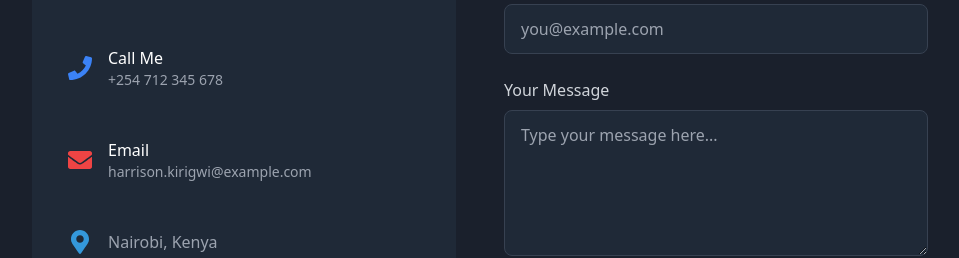
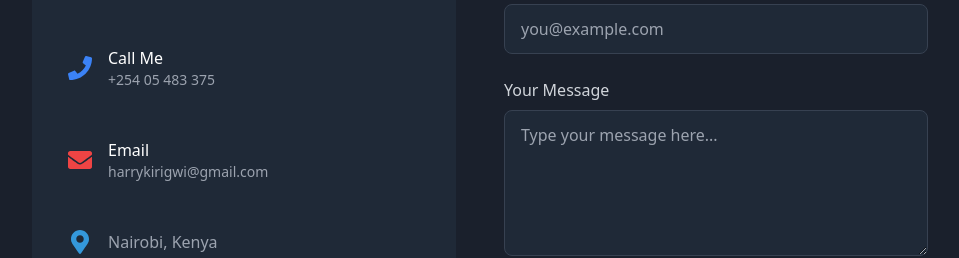
Before and after one commit to HarryKirigwi/portfolio-site, a React (Create React App) app: page / in a window 1280 px wide. Shown: the part 1878-2136 px from the top of the page, without its empty margins (160-1119 px from the left). Built offline with nearby package versions, Linux system fonts and the light colour scheme.

Commit message:
Updates correct contact details

```diff
--- a/src/components/Contact.js
+++ b/src/components/Contact.js
@@ -20,21 +20,21 @@ function Contact() {
       icon: FaWhatsapp,
       title: 'WhatsApp',
       value: '+254 712 345 678',
-      link: `https://wa.me/254712345678`,
+      link: `https://wa.me/254705483375`,
       color: 'text-green-500'
     },
     {
       icon: FaPhone,
       title: 'Call Me',
-      value: '+254 712 345 678',
-      link: 'tel:+254712345678',
+      value: '+254 05 483 375',
+      link: 'tel:+254705483375',
       color: 'text-blue-500'
     },
     {
       icon: FaEnvelope,
       title: 'Email',
-      value: 'harrison.kirigwi@example.com',
-      link: 'mailto:harrison.kirigwi@example.com',
+      value: 'harrykirigwi@gmail.com',
+      link: 'mailto:harrykirigwi@gmail.com',
       color: 'text-red-500'
     }
   ];
--- a/src/components/Projects.js
+++ b/src/components/Projects.js
@@ -13,7 +13,7 @@ function Projects() {
       technologies: ['React', 'Node.js', 'MongoDB'],
       category: 'Web App',
       githubLink: '#',
-      liveLink: 'brilliantessays.vercel.app'
+      liveLink: 'https://brilliantessays.vercel.app'
     },
     {
       id: 2,
```
